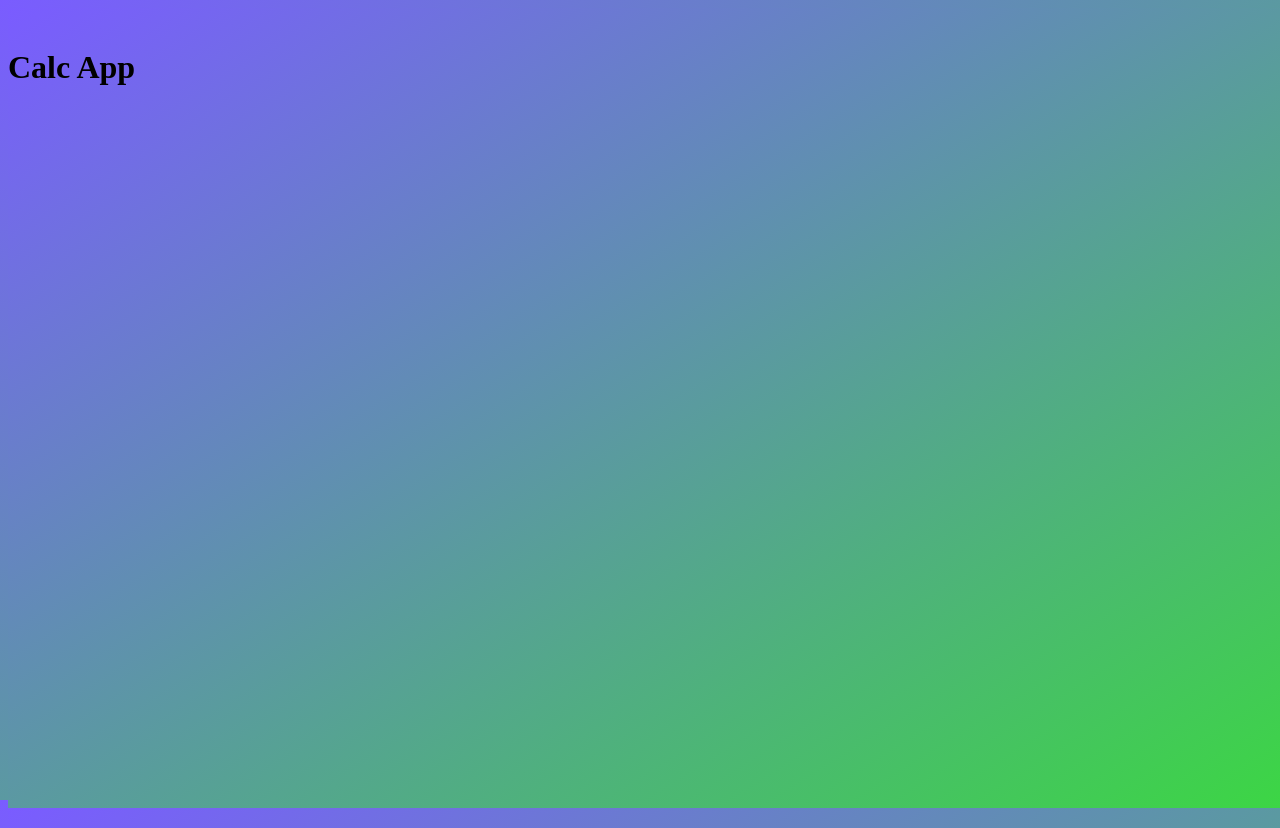
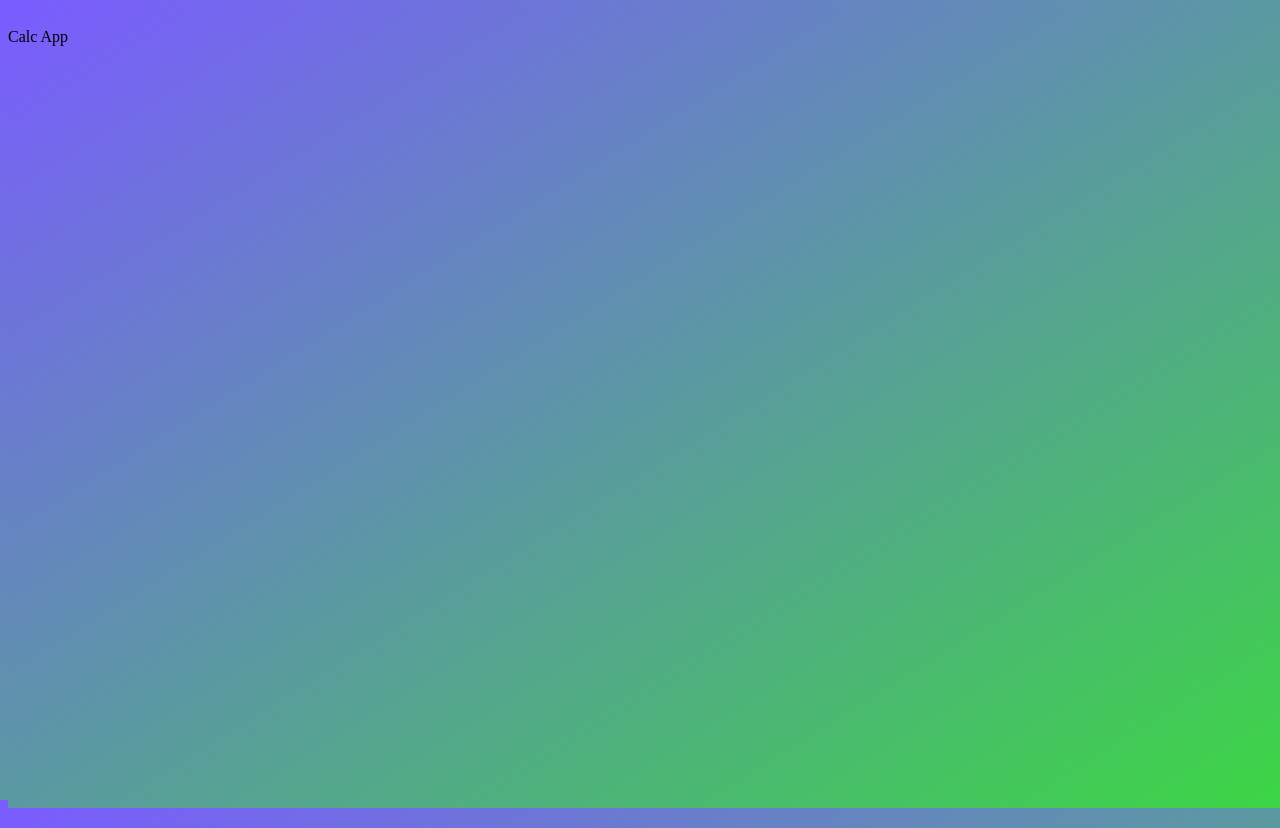
Before and after one commit to isabelblanco/calculator, a React (Create React App) app: page / in a window 1280 px wide. Built offline with nearby package versions, Linux system fonts and the light colour scheme.

Commit message:
add gitignore

```diff
--- a/src/App.jsx
+++ b/src/App.jsx
@@ -4,7 +4,11 @@ import './App.css'
 
 const App = () => {
     console.log("Renderización de la app")
-    return <h1> Calc App </h1>
+    return (
+        <main className='react-calculator'>
+            Calc App
+        </main>
+    )
 }
 
 export default App
```
Also changed, not shown: 1 other file (tests, documents, lock files or other folders).
